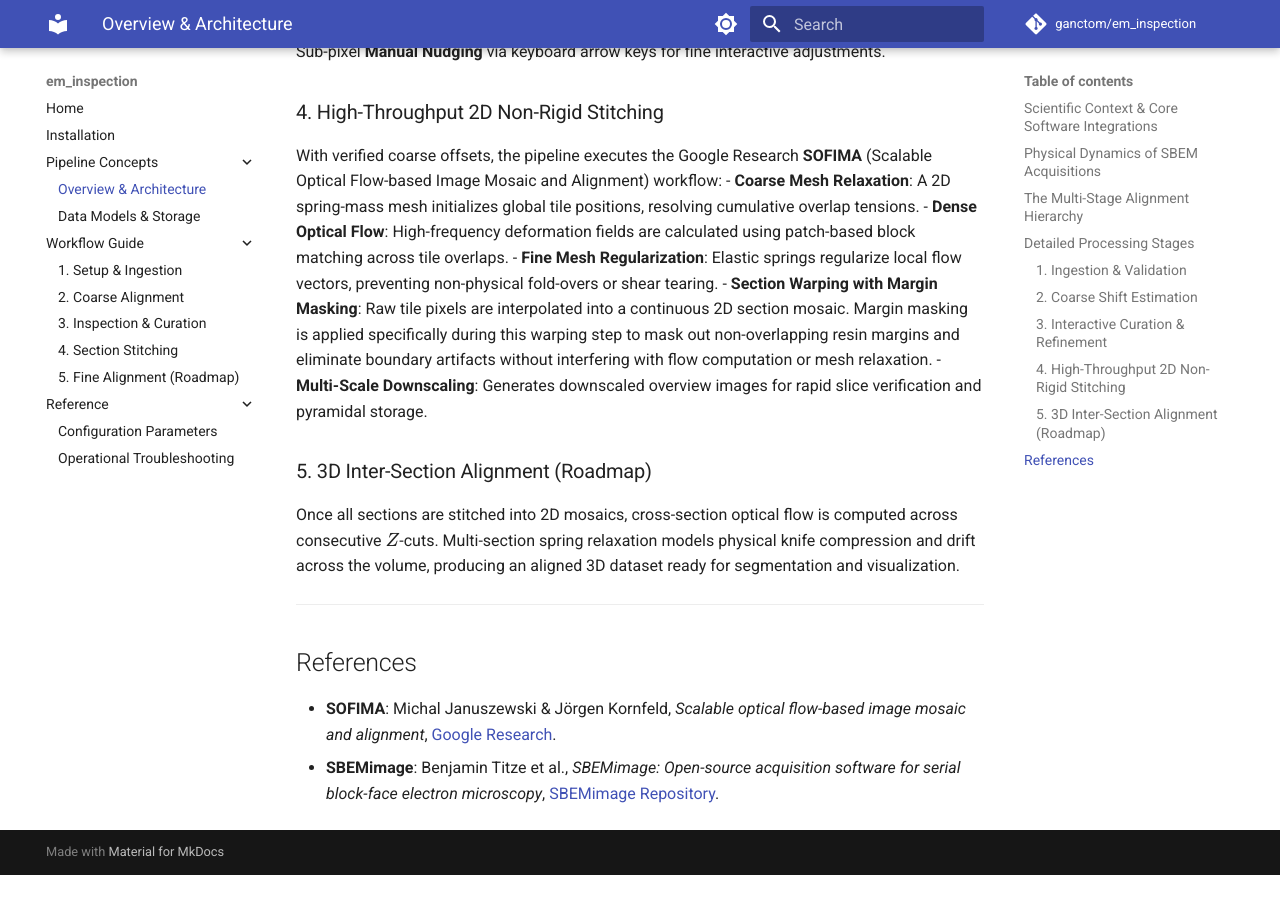
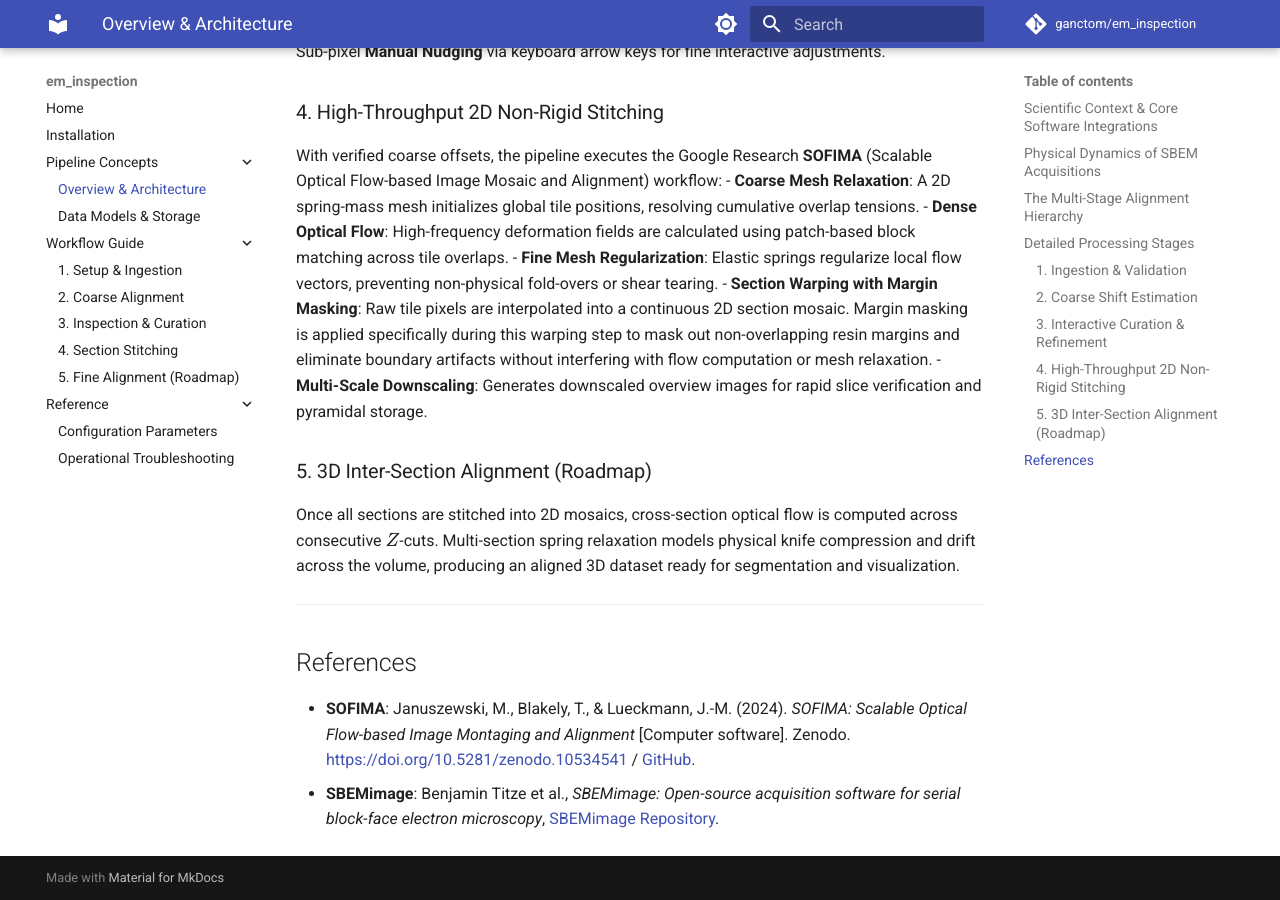
Before and after one commit to ganctom/em_inspection, an MkDocs documentation site: the page built from docs/concepts/pipeline_overview.md, in a window 1280 px wide and 900 px high, scrolled down 5267 px. Built offline with MkDocs 1.6.1 and Material for MkDocs 9.7.7, drawn with Linux system fonts in a browser that asks for light colours; comment, search, counter and statistics services are not loaded; before the commit the page ends 6142 px from its top, so only the background shows below that; some of the changed text lies outside the part shown.

Commit message:
docs: update SOFIMA citation to official Zenodo release (Januszewski et al., 2024)

```diff
--- a/docs/concepts/pipeline_overview.md
+++ b/docs/concepts/pipeline_overview.md
@@ -9,7 +9,7 @@ Serial Block-Face Scanning Electron Microscopy (SBEM) combines iterative diamond
 To ensure high performance and reproducibility, `em_inspection` bridges standard acquisition software with state-of-the-art alignment libraries:
 
 - **SBEMimage Integration**: Raw dataset parsing and coordinate indexing are primarily designed for datasets acquired with [**SBEMimage**](https://github.com/SBEMimage/SBEMimage), the established open-source microscope control software for serial block-face imaging.
-- **Google Research SOFIMA**: High-throughput 2D mesh relaxation, fine optical flow estimation, and non-rigid elastic section warping heavily utilize the [**SOFIMA**](https://github.com/google-research/sofima) (Scalable Optical Flow-based Image Mosaic and Alignment) library developed by Google Research (Januszewski & Kornfeld).
+- **Google Research SOFIMA**: High-throughput 2D mesh relaxation, fine optical flow estimation, and non-rigid elastic section warping heavily utilize the [**SOFIMA**](https://github.com/google-research/sofima) (Scalable Optical Flow-based Image Montaging and Alignment) library developed by Google Research (Januszewski et al., 2024).
 - **Author's Coarse Offset Refinement**: Features a custom overlap-evaluation registration method that evaluates overlap consistency across candidate displacement grids to refine coarse offsets individually or in batch.
 
 ---
@@ -106,5 +106,5 @@ Once all sections are stitched into 2D mosaics, cross-section optical flow is co
 
 ## References
 
-- **SOFIMA**: Michal Januszewski & Jörgen Kornfeld, *Scalable optical flow-based image mosaic and alignment*, [Google Research](https://github.com/google-research/sofima).
+- **SOFIMA**: Januszewski, M., Blakely, T., & Lueckmann, J.-M. (2024). *SOFIMA: Scalable Optical Flow-based Image Montaging and Alignment* [Computer software]. Zenodo. [https://doi.org/10.5281/zenodo.10534541](https://doi.org/10.5281/zenodo.10534541) / [GitHub](https://github.com/google-research/sofima).
 - **SBEMimage**: Benjamin Titze et al., *SBEMimage: Open-source acquisition software for serial block-face electron microscopy*, [SBEMimage Repository](https://github.com/SBEMimage/SBEMimage).
```
Also changed, not shown: README.md (+2 -2 lines), docs/index.md (+2 -2 lines), docs/workflow/04_stitching.md (+2 -2 lines), docs/workflow/05_fine_alignment.md (+1 -1 lines).
